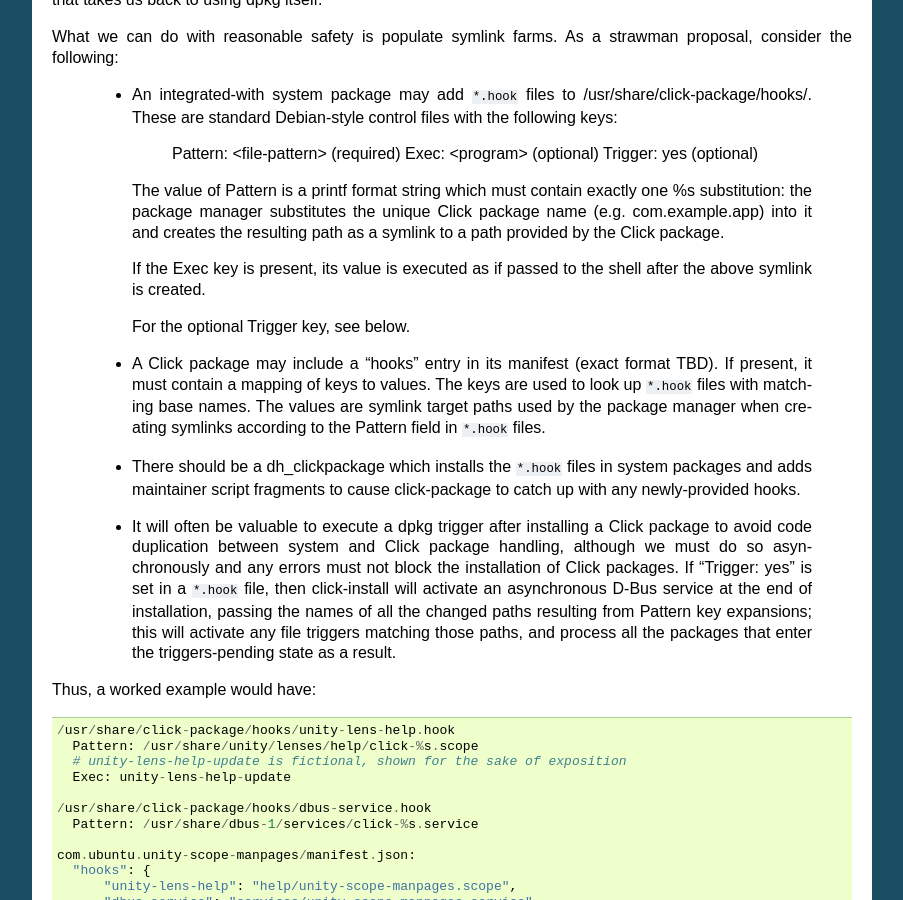
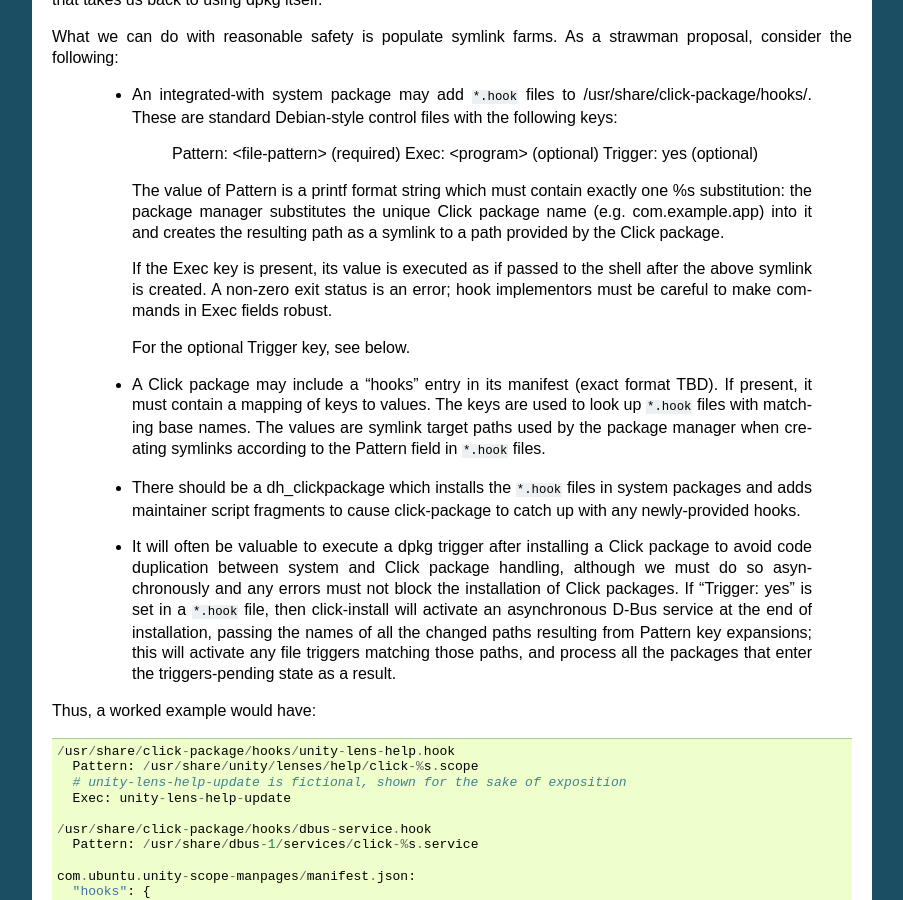
Before and after one commit to ubports/click, a Sphinx documentation site: the page built from doc/hooks.rst, in a window 1280 px wide and 900 px high, scrolled down 748 px. Shown: the whole window, without its empty margins (198-1101 px from the left). Built offline with Sphinx 7.4.7, drawn with Linux system fonts in a browser that asks for light colours.

Commit message:
doc/hooks.rst: document exit status of Exec commands

```diff
--- a/doc/hooks.rst
+++ b/doc/hooks.rst
@@ -68,7 +68,9 @@ strawman proposal, consider the following:
    path as a symlink to a path provided by the Click package.
 
    If the Exec key is present, its value is executed as if passed to the
-   shell after the above symlink is created.
+   shell after the above symlink is created.  A non-zero exit status is an
+   error; hook implementors must be careful to make commands in Exec fields
+   robust.
 
    For the optional Trigger key, see below.
 
```
